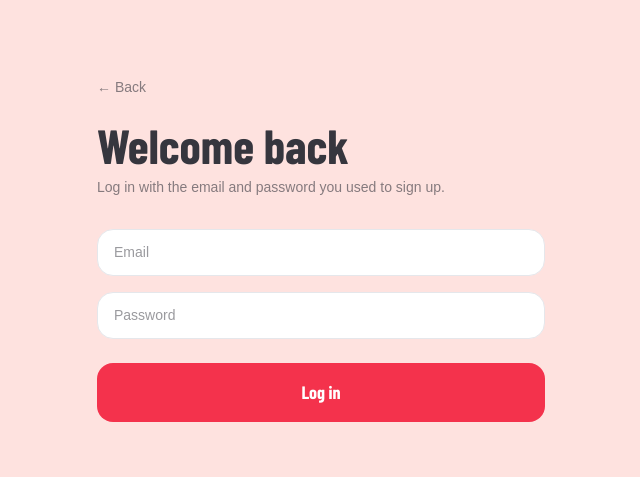
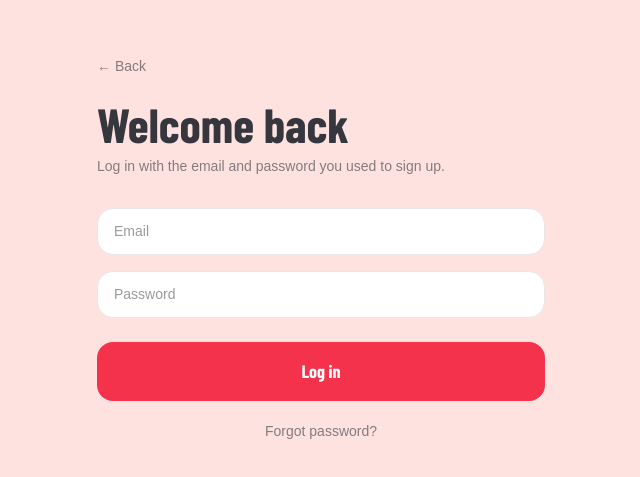
Before and after one commit to izzyryc/event-app, a Next.js app: page /login in a window 1280 px wide. Shown: the part 151-628 px from the top of the page, without its empty margins (319-959 px from the left). Built offline with nearby package versions, Linux system fonts and the light colour scheme; no server answers; a web font is replaced by a local one.

Commit message:
forgot password option added

```diff
--- a/app/login/page.js
+++ b/app/login/page.js
@@ -1,7 +1,7 @@
 'use client';
 
 import { useState } from 'react';
-import { signInWithEmailAndPassword } from 'firebase/auth';
+import { signInWithEmailAndPassword, sendPasswordResetEmail } from 'firebase/auth';
 import { auth } from '../../lib/firebase';
 import { useRouter } from 'next/navigation';
 
@@ -21,18 +21,35 @@ export default function LoginPage() {
   const [email, setEmail] = useState('');
   const [password, setPassword] = useState('');
   const [error, setError] = useState('');
+  const [message, setMessage] = useState('');
   const [loading, setLoading] = useState(false);
 
   const handleLogin = async (e) => {
     e.preventDefault();
     setLoading(true);
     setError('');
+    setMessage('');
     try {
       await signInWithEmailAndPassword(auth, email, password);
       router.push('/');
     } catch (err) {
       setError('Incorrect email or password. Please try again.');
       setLoading(false);
+    }
+  };
+
+  const handleForgotPassword = async () => {
+    setError('');
+    setMessage('');
+    if (!email) {
+      setError('Please type your email address above first, then tap "Forgot password?"');
+      return;
+    }
+    try {
+      await sendPasswordResetEmail(auth, email);
+      setMessage('Password reset email sent! Check your inbox (and spam folder).');
+    } catch (err) {
+      setError('Could not send reset email. Please check the email address is correct.');
     }
   };
 
@@ -64,6 +81,12 @@ export default function LoginPage() {
           </div>
         )}
 
+        {message && (
+          <div className="rounded-2xl px-4 py-3 mb-6 text-sm font-semibold" style={{ backgroundColor: '#36363E', color: 'white' }}>
+            {message}
+          </div>
+        )}
+
         <form onSubmit={handleLogin} className="flex flex-col gap-4">
           <input
             type="email"
@@ -91,6 +114,15 @@ export default function LoginPage() {
           </button>
         </form>
 
+        {/* Forgot password link */}
+        <button
+          onClick={handleForgotPassword}
+          className="w-full text-center text-sm mt-5"
+          style={{ color: '#36363E', opacity: 0.6 }}
+        >
+          Forgot password?
+        </button>
+
       </div>
     </main>
   );
```
